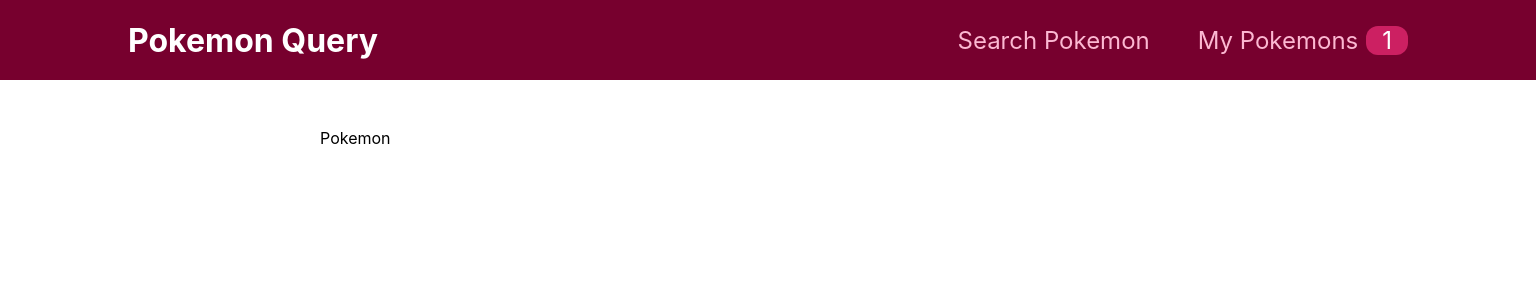
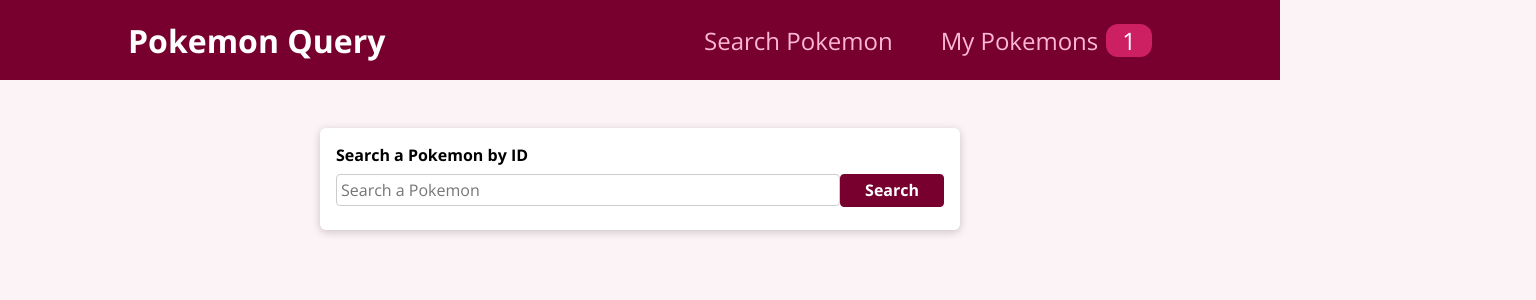
Before and after one commit to abbb1399/pokemon-query, a React (Create React App) app: page / in a window 1280 px wide. Shown: the top 300 px of the page, 1536 px wide, since content can reach past the window. Built offline with nearby package versions, Linux system fonts and the light colour scheme.

Commit message:
search component and search handler

```diff
--- a/src/components/layout/MainNavigation.tsx
+++ b/src/components/layout/MainNavigation.tsx
@@ -13,7 +13,9 @@ function MainNavigation(): JSX.Element {
           <li>
             <Link to="/my-pokemons">
               My Pokemons
-              <span className={classes.badge}>1</span>
+              <span className={classes.badge}>
+                1
+              </span>
             </Link>
           </li>
         </ul>
--- /dev/null
+++ b/src/components/pokemons/PokemonSearch.module.css
@@ -0,0 +1,46 @@
+.form {
+  padding: 1rem;
+  display: flex;
+  align-items: center;
+}
+
+.control {
+  flex:1;
+  margin-bottom: 0.5rem;
+}
+
+.control label {
+  display: block;
+  font-weight: bold;
+  margin-bottom: 0.5rem;
+}
+
+.control input {
+  display: block;
+  font: inherit;
+  border-radius: 4px;
+  border: 1px solid #ccc;
+  padding: 0.25rem;
+  width: 100%;
+}
+
+.actions {
+  margin-top: 1.4rem;
+}
+
+.actions button {
+  font: inherit;
+  cursor: pointer;
+  background-color: #77002e;
+  color: white;
+  padding: 0.28rem 1.5rem;
+  border: 1px solid #77002e;
+  border-radius: 4px;
+  font-weight: bold;
+}
+
+.actions button:hover,
+.actions button:active {
+  background-color: #a50e48;
+  border-color: #a50e48;
+}
--- /dev/null
+++ b/src/components/pokemons/PokemonSearch.tsx
@@ -0,0 +1,44 @@
+import React, { useRef, Fragment } from "react"
+
+import Card from "../ui/Card"
+import classes from "./PokemonSearch.module.css"
+
+interface PokemonSearchProps {
+  onSerachPokemon: (enteredId: string) => void
+}
+
+function PokemonSearch({onSerachPokemon}:PokemonSearchProps): JSX.Element {
+  const pokeIdRef = useRef<HTMLInputElement>(null)
+
+  function submitHandler(e: React.FormEvent){
+    e.preventDefault()
+    const enteredId = pokeIdRef.current!.value
+
+    onSerachPokemon(enteredId)
+  }
+
+  return (
+    <Fragment>
+      <Card>
+        <form className={classes.form} onSubmit={submitHandler}>
+          <div className={classes.control}>
+            <label htmlFor="poke-id">Search a Pokemon by ID</label>
+            <input
+              type="number"
+              required
+              min={0}
+              id="poke-id"
+              placeholder="Search a Pokemon"
+              ref={pokeIdRef}
+            />
+          </div>
+          <div className={classes.actions}>
+            <button>Search</button>
+          </div>
+        </form>
+      </Card>
+    </Fragment>
+  )
+}
+
+export default PokemonSearch
--- a/src/index.css
+++ b/src/index.css
@@ -1,13 +1,21 @@
-body {
-  margin: 0;
-  font-family: -apple-system, BlinkMacSystemFont, 'Segoe UI', 'Roboto', 'Oxygen',
-    'Ubuntu', 'Cantarell', 'Fira Sans', 'Droid Sans', 'Helvetica Neue',
-    sans-serif;
-  -webkit-font-smoothing: antialiased;
-  -moz-osx-font-smoothing: grayscale;
+@import url('https://fonts.googleapis.com/css2?family=Open+Sans:wght@400;700&display=swap');
+
+* {
+  box-sizing: border-box;
 }
 
-code {
-  font-family: source-code-pro, Menlo, Monaco, Consolas, 'Courier New',
-    monospace;
+body {
+  font-family: 'Open Sans', sans-serif;
+  margin: 0;
+  background-color: #fcf3f6;
 }
+
+h1 {
+  font-size: 2.5rem;
+  color: #2c292b;
+}
+
+h2 {
+  font-size: 1.5rem;
+  color: #2c292b;
+}
--- /dev/null
+++ b/src/models/pokemon-data.ts
@@ -0,0 +1,6 @@
+export default interface PokemonData {
+  id: number
+  image: string
+  name: string
+  order: number
+}
--- a/src/pages/Pokemon.tsx
+++ b/src/pages/Pokemon.tsx
@@ -1,7 +1,45 @@
-import React from "react"
+import React, { Fragment, useState } from "react"
+
+import PokemonSearch from "../components/pokemons/PokemonSearch"
+import PokemonData from "../models/pokemon-data"
 
 function Pokemon(): JSX.Element {
-  return <p>Pokemon</p>
+  const [isLoading, setIsLoading] = useState<Boolean>(false)
+  const [loadedPokemon, setLoadedPokemon] = useState<PokemonData[]>([])
+
+  const searchPokemonHandler = (pokeId: string) => {
+    setIsLoading(true)
+    fetch(`https://pokeapi.co/api/v2/pokemon/${pokeId}`)
+      .then((response) => {
+        return response.json()
+      })
+      .then((data) => {
+        const pokemonData = {
+          id: data.id,
+          image: data.sprites.front_default,
+          name: data.name,
+          order: data.order,
+        }
+
+        setIsLoading(false)
+        setLoadedPokemon([pokemonData])
+        console.log(pokemonData)
+      })
+  }
+
+  if (isLoading) {
+    return (
+      <section>
+        <p>Loading...</p>
+      </section>
+    )
+  }
+
+  return (
+    <Fragment>
+      <PokemonSearch onSerachPokemon={searchPokemonHandler} />
+    </Fragment>
+  )
 }
 
 export default Pokemon
```
